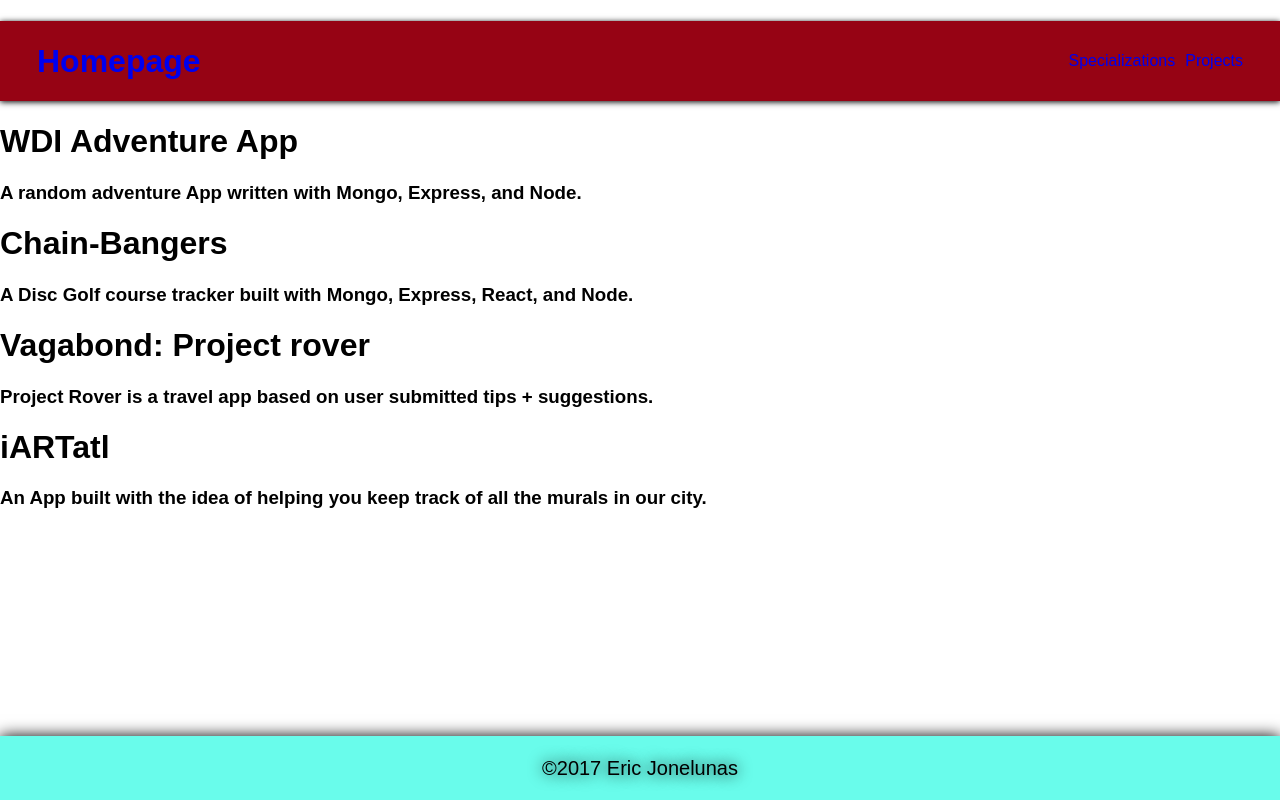
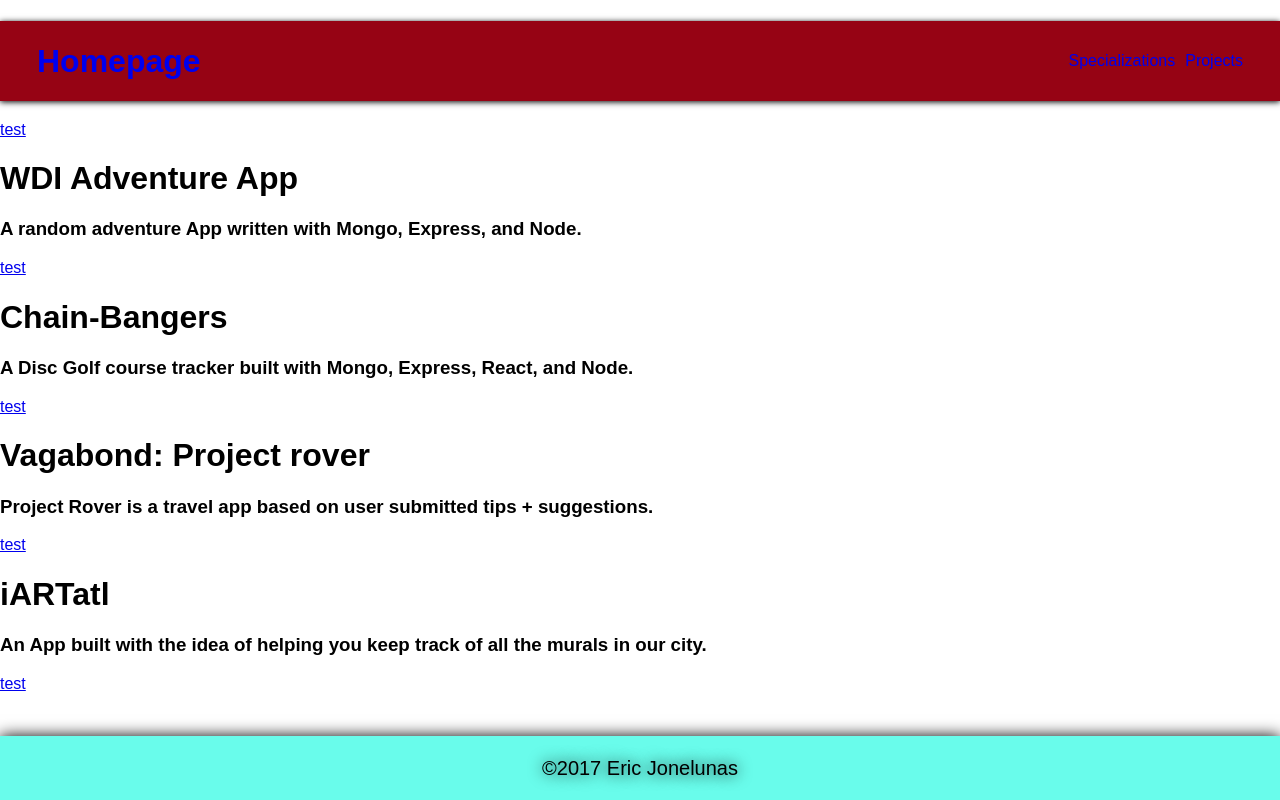
Before and after one commit to ejjonzey/ericjonelunas, a React (Create React App) app: page /Projects in a window 1280 px wide. Built offline with nearby package versions, Linux system fonts and the light colour scheme.

Commit message:
need to clean up styling

```diff
--- a/src/components/Profile.jsx
+++ b/src/components/Profile.jsx
@@ -12,7 +12,7 @@ class Profile extends Component{
         justify-content: center;
         align-items: center;
         background-color: #66CCFF;
-        background-image: url("https://i.imgur.com/LKLv0SF.jpg");
+        background-image: url("");
         background-repeat: no-repeat;
         background-position: center;
         h1{
--- a/src/components/Project.jsx
+++ b/src/components/Project.jsx
@@ -1,26 +1,15 @@
+
 import React,{Component} from 'react';
 import { Link } from "react-router-dom";
-import projects from './Projects';
 
 
 class Project extends Component {
-    constructor(){
-        super();
-        this.state={
-            project: {
-                title: '',
-                description: '',
-                deployedlink: '',
-                githublink: ''
-            }
-        }
-    }
     render() {
         return (
             <div>
                 <h1>{this.props.title}</h1>
                 <h3>{this.props.description}</h3>
-                <Link to={this.props.deployedlink}/>
+            <a href={this.props.deployedlink} target="_blank">test</a>
             </div>
         );
     }
```
